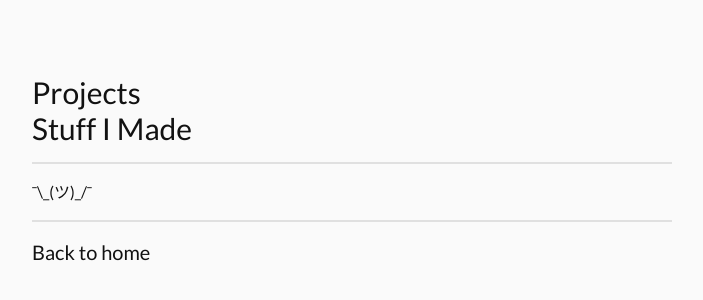
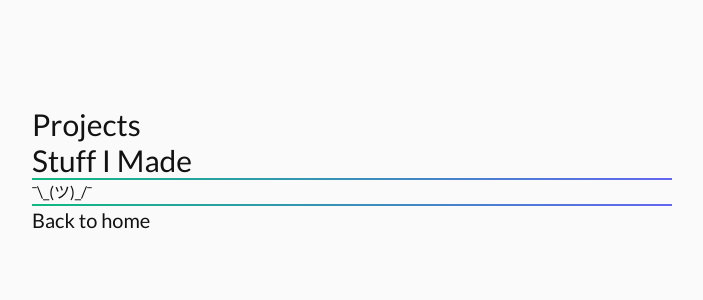
Before and after one commit to IsaTippens/dev-portfolio, a SvelteKit app: page /projects in a window 1280 px wide. Shown: the part 230-530 px from the top of the page, without its empty margins (288-991 px from the left). Built offline with nearby package versions, Linux system fonts and the light colour scheme.

Commit message:
Colourful divider

```diff
--- a/src/app.css
+++ b/src/app.css
@@ -72,6 +72,10 @@
 @tailwind components;
 @tailwind utilities;
 
+.global-gradient {
+  @apply bg-gradient-to-r from-emerald-500 to-indigo-500 dark:bg-gradient-to-r dark:from-blue-500 dark:to-indigo-600
+}
+
 .highlight-text {
   @apply font-bold text-transparent bg-clip-text bg-gradient-to-r from-emerald-500 to-indigo-500 dark:bg-gradient-to-r dark:from-blue-500 dark:to-indigo-600;
 }
@@ -94,7 +98,7 @@ body {
 }
 
 .card {
-  @apply mt-2 p-[3px] border-b;
+  @apply mt-2 p-[3px];
 }
 
 .card-inner {
--- a/src/lib/components/Divider.svelte
+++ b/src/lib/components/Divider.svelte
@@ -1 +1 @@
-<div class="w-full h-0.5 bg-light-divider my-4 dark:bg-dark-divider"/>
+<div class="w-full h-0.5 global-gradient"/>
```
